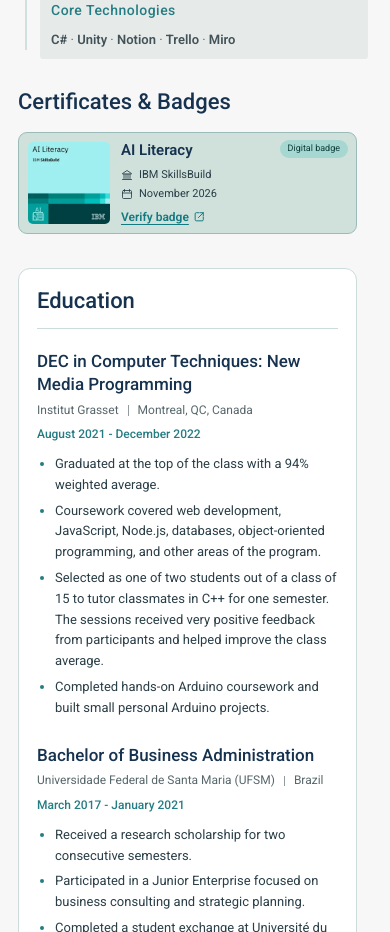
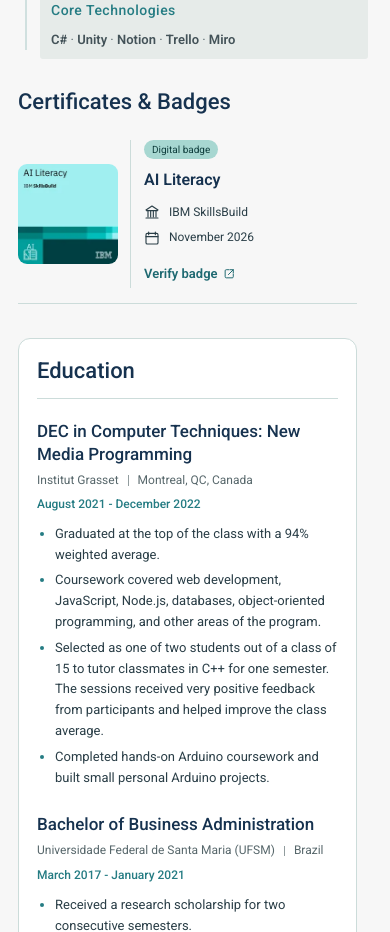
Before and after one commit to Kikasantini/erica-portfolio, a React (Vite) app: page /en/journey in a window 390 px wide. Shown: the part 2860-3792 px from the top of the page. Built offline with nearby package versions, Linux system fonts and the light colour scheme.

Commit message:
Use editorial certificate layout and unify text link styling

```diff
--- a/src/index.css
+++ b/src/index.css
@@ -4130,3 +4130,189 @@ p {
     max-width: none;
   }
 }
+
+
+/* Certificates & Badges — editorial list (option A).
+   Preserve the thumbnail, issuer, date, verification icon, and editable theme colors. */
+.journey-page .journey-overview__certificates .certificate-list {
+  display: flex;
+  flex-direction: column;
+  gap: 0;
+}
+.journey-page .journey-overview__certificates .certificate-item,
+:root[data-theme='dark'] .journey-page .journey-overview__certificates .certificate-item {
+  display: grid;
+  grid-template-columns: minmax(90px, 132px) minmax(0, 1fr);
+  align-items: center;
+  gap: 22px;
+  padding: 18px 0;
+  border: 0;
+  border-bottom: 1px solid var(--soft-border);
+  border-radius: 0;
+  background: transparent;
+  box-shadow: none;
+}
+.journey-page .journey-overview__certificates .certificate-item:first-child {
+  padding-top: 8px;
+}
+.journey-page .journey-overview__certificates .certificate-item__thumbnail {
+  width: 100%;
+  max-width: 132px;
+  height: auto;
+  aspect-ratio: 1 / 1;
+  object-fit: contain;
+  border: 0;
+  border-radius: 9px;
+}
+.journey-page .journey-overview__certificates .certificate-item__content {
+  display: block;
+  min-width: 0;
+  align-self: stretch;
+  padding: 4px 0 4px 22px;
+  border-left: 1px solid var(--soft-border);
+}
+.journey-page .journey-overview__certificates .certificate-item__header {
+  position: relative;
+  display: flex;
+  flex-direction: column;
+  align-items: flex-start;
+  gap: 8px;
+  min-width: 0;
+}
+.journey-page .journey-overview__certificates .certificate-item__header h3 {
+  order: 0;
+  margin: 0 0 5px;
+  padding: 0 112px 0 0;
+  color: var(--heading-color);
+  font-size: 19px;
+  font-weight: 600;
+  line-height: 1.35;
+}
+.journey-page .journey-overview__certificates .certificate-item__detail {
+  font-size: 13px;
+  line-height: 1.45;
+  gap: 9px;
+}
+.journey-page .journey-overview__certificates .certificate-item__detail svg {
+  width: 16px;
+  height: 16px;
+  flex: 0 0 16px;
+}
+.journey-page .journey-overview__certificates .certificate-item__kind {
+  position: absolute;
+  inset: 0 0 auto auto;
+  align-self: auto;
+  order: 0;
+  margin: 0;
+  padding: 4px 11px;
+  font-size: 11px;
+  white-space: nowrap;
+}
+@media (max-width: 650px) {
+  .journey-page .journey-overview__certificates .certificate-item,
+  :root[data-theme='dark'] .journey-page .journey-overview__certificates .certificate-item {
+    grid-template-columns: minmax(76px, 100px) minmax(0, 1fr);
+    gap: 12px;
+    padding: 15px 0;
+  }
+  .journey-page .journey-overview__certificates .certificate-item__thumbnail {
+    width: 100%;
+    max-width: 100px;
+  }
+  .journey-page .journey-overview__certificates .certificate-item__content {
+    padding: 0 0 0 13px;
+  }
+  .journey-page .journey-overview__certificates .certificate-item__header h3 {
+    padding-right: 0;
+    font-size: 16px;
+  }
+  .journey-page .journey-overview__certificates .certificate-item__kind {
+    position: static;
+    order: -1;
+    align-self: flex-start;
+    margin-bottom: 2px;
+    padding: 3px 8px;
+    font-size: 10px;
+  }
+  .journey-page .journey-overview__certificates .certificate-item__detail { font-size: 12px; }
+}
+@media (max-width: 380px) {
+  .journey-page .journey-overview__certificates .certificate-item,
+  :root[data-theme='dark'] .journey-page .journey-overview__certificates .certificate-item {
+    grid-template-columns: 78px minmax(0, 1fr);
+    gap: 9px;
+  }
+}
+
+/* Shared lightweight text actions across Home, Journey, and Projects.
+   Same subtle hover surface as the project GitHub icon, with no underline. */
+.home-page .home-featured__all,
+.journey-page .journey-overview__certificates .certificate-item__link,
+.projects-page .project-item__flip-link,
+.projects-page .project-item__flip-back {
+  display: inline-flex;
+  align-items: center;
+  justify-content: center;
+  gap: 5px;
+  width: fit-content;
+  max-width: 100%;
+  padding: 6px 8px;
+  border: 0;
+  border-radius: 7px;
+  background: transparent;
+  color: var(--button-text-color);
+  font: inherit;
+  font-size: 13px;
+  font-weight: 700;
+  line-height: 1.35;
+  text-align: left;
+  text-decoration: none;
+  text-decoration-line: none;
+  cursor: pointer;
+  transition: color 160ms ease, background-color 160ms ease;
+}
+.home-page .home-featured__all { margin: -6px -8px; white-space: nowrap; }
+.journey-page .journey-overview__certificates .certificate-item__link {
+  align-self: flex-start;
+  margin: 4px 0 0 -8px;
+}
+.projects-page .project-item__flip-link {
+  flex: 0 0 auto;
+  margin: -6px -8px;
+  white-space: nowrap;
+}
+.projects-page .project-item__flip-back {
+  align-self: flex-start;
+  margin: auto 0 -6px -8px;
+}
+.home-page .home-featured__all:is(:hover, :focus-visible, :active),
+.journey-page .journey-overview__certificates .certificate-item__link:is(:hover, :focus-visible, :active),
+.projects-page .project-item__flip-link:is(:hover, :focus-visible, :active),
+.projects-page .project-item__flip-back:is(:hover, :focus-visible, :active) {
+  color: var(--heading-color);
+  background: var(--navigation-hover-color);
+  text-decoration: none;
+  text-decoration-line: none;
+}
+.home-page .home-featured__all:visited,
+.journey-page .journey-overview__certificates .certificate-item__link:visited {
+  text-decoration: none;
+  text-decoration-line: none;
+}
+:root[data-theme='dark'] .journey-page .journey-overview__certificates .certificate-item__link,
+:root[data-theme='dark'] .projects-page .project-item__flip-back {
+  color: var(--button-text-color);
+}
+:root[data-theme='dark'] .journey-page .journey-overview__certificates .certificate-item__link:is(:hover, :focus-visible, :active),
+:root[data-theme='dark'] .projects-page .project-item__flip-back:is(:hover, :focus-visible, :active) {
+  color: var(--heading-color);
+  background: var(--navigation-hover-color);
+  text-decoration: none;
+}
+.home-page .home-featured__all:focus-visible,
+.journey-page .journey-overview__certificates .certificate-item__link:focus-visible,
+.projects-page .project-item__flip-link:focus-visible,
+.projects-page .project-item__flip-back:focus-visible {
+  outline: 2px solid var(--section-title-color);
+  outline-offset: 2px;
+}
```
